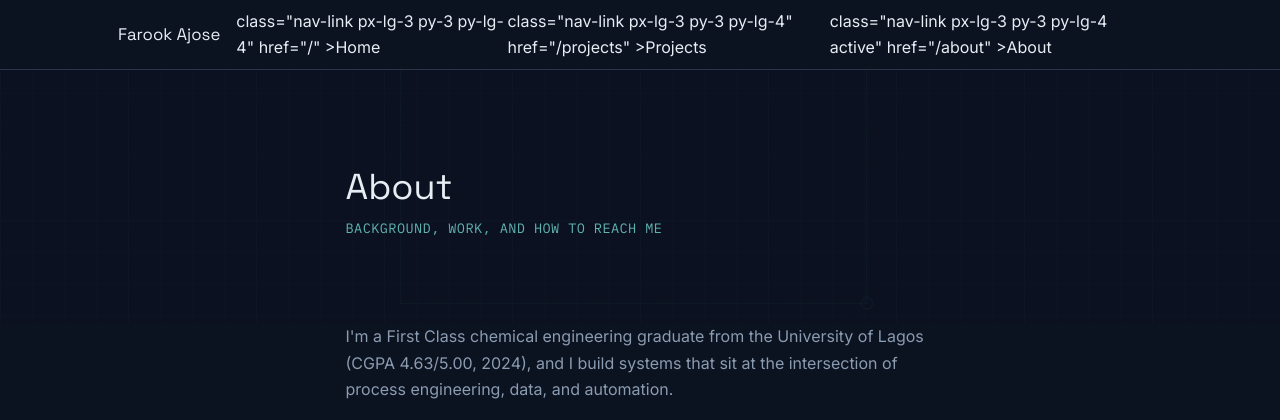
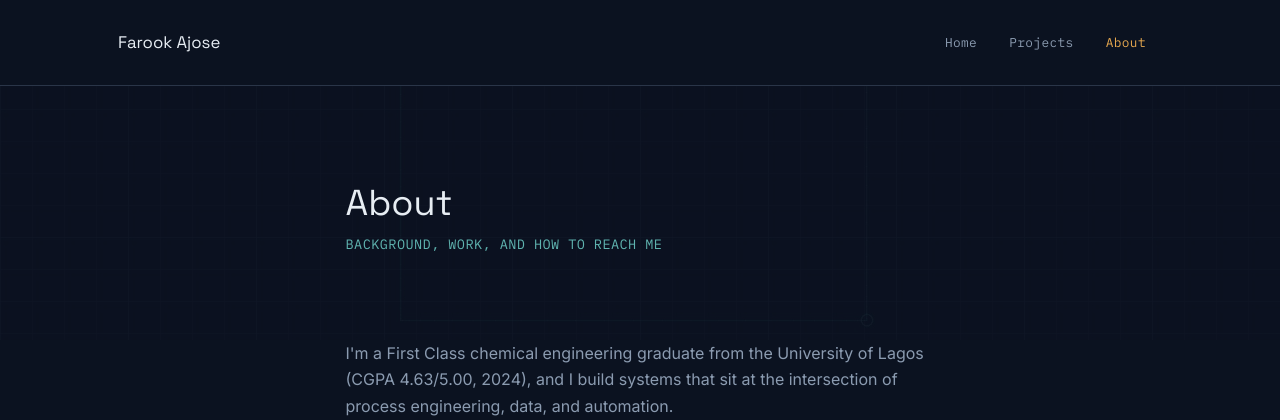
Before and after one commit to fkajose/portfolio, a Flask app: page /about in a window 1280 px wide. Shown: the top 420 px of the page. Run offline with Flask 3, Linux system fonts and the light colour scheme; some libraries are stand-ins or nearby versions.

Commit message:
Refactor admin templates and styles for improved layout and navigation

```diff
--- a/static/css/styles.css
+++ b/static/css/styles.css
@@ -351,16 +351,14 @@ footer .text-muted {
    ========================================================= */
 
 .admin-body {
-    display: flex;
-    align-items: center;
-    justify-content: center;
     min-height: 100vh;
-    padding: 2rem 1rem;
+    padding: 3rem 1rem;
 }
 
 .admin-wrapper {
     width: 100%;
     max-width: 24rem;
+    margin: 0 auto;
 }
 
 .admin-wrapper-wide {
--- a/templates/header.html
+++ b/templates/header.html
@@ -65,25 +65,16 @@
         <div class="collapse navbar-collapse" id="navbarResponsive">
           <ul class="navbar-nav ms-auto py-4 py-lg-0">
             <li class="nav-item">
-
-                class="nav-link px-lg-3 py-3 py-lg-4{% if request.endpoint == 'home' %} active{% endif %}"
-                href="{{ url_for('home') }}"
-                >Home</a
-              >
+              <a class="nav-link px-lg-3 py-3 py-lg-4{% if request.endpoint == 'home' %} active{% endif %}" href="{{ url_for('home') }}">Home</a>
             </li>
             <li class="nav-item">
-
-                class="nav-link px-lg-3 py-3 py-lg-4{% if request.endpoint == 'projects' %} active{% endif %}"
-                href="{{ url_for('projects') }}"
-                >Projects</a
-              >
+              <a class="nav-link px-lg-3 py-3 py-lg-4{% if request.endpoint == 'projects' %} active{% endif %}" href="{{ url_for('projects') }}">Projects</a>
             </li>
             <li class="nav-item">
-
-                class="nav-link px-lg-3 py-3 py-lg-4{% if request.endpoint == 'about' %} active{% endif %}"
-                href="{{ url_for('about') }}"
-                >About</a
-              >
+              <a class="nav-link px-lg-3 py-3 py-lg-4{% if request.endpoint == 'about' %} active{% endif %}" href="{{ url_for('about') }}">About</a>
+            </li>
+          </ul>
+        </div>
             </li>
           </ul>
         </div>
```
Also changed, not shown: templates/admin-login.html (+4 -28 lines).
